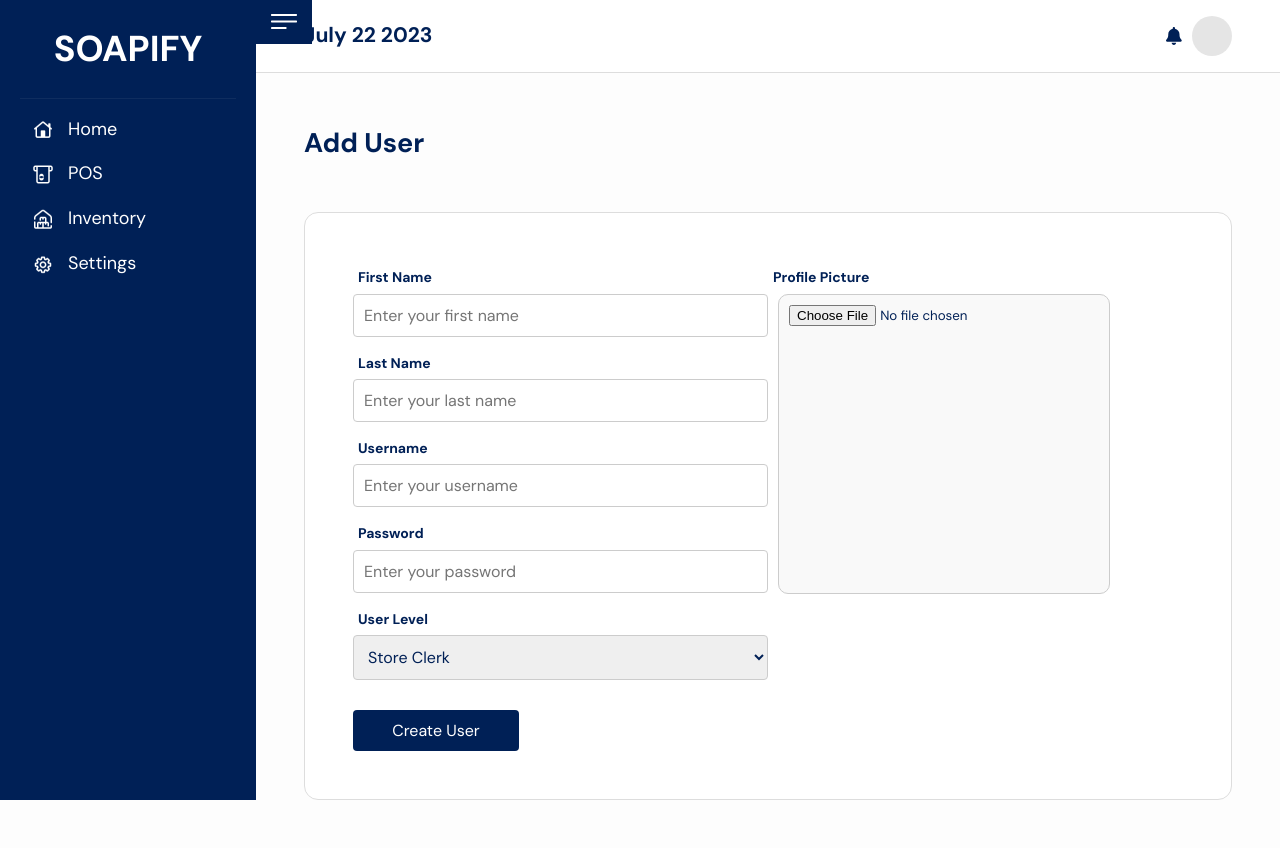
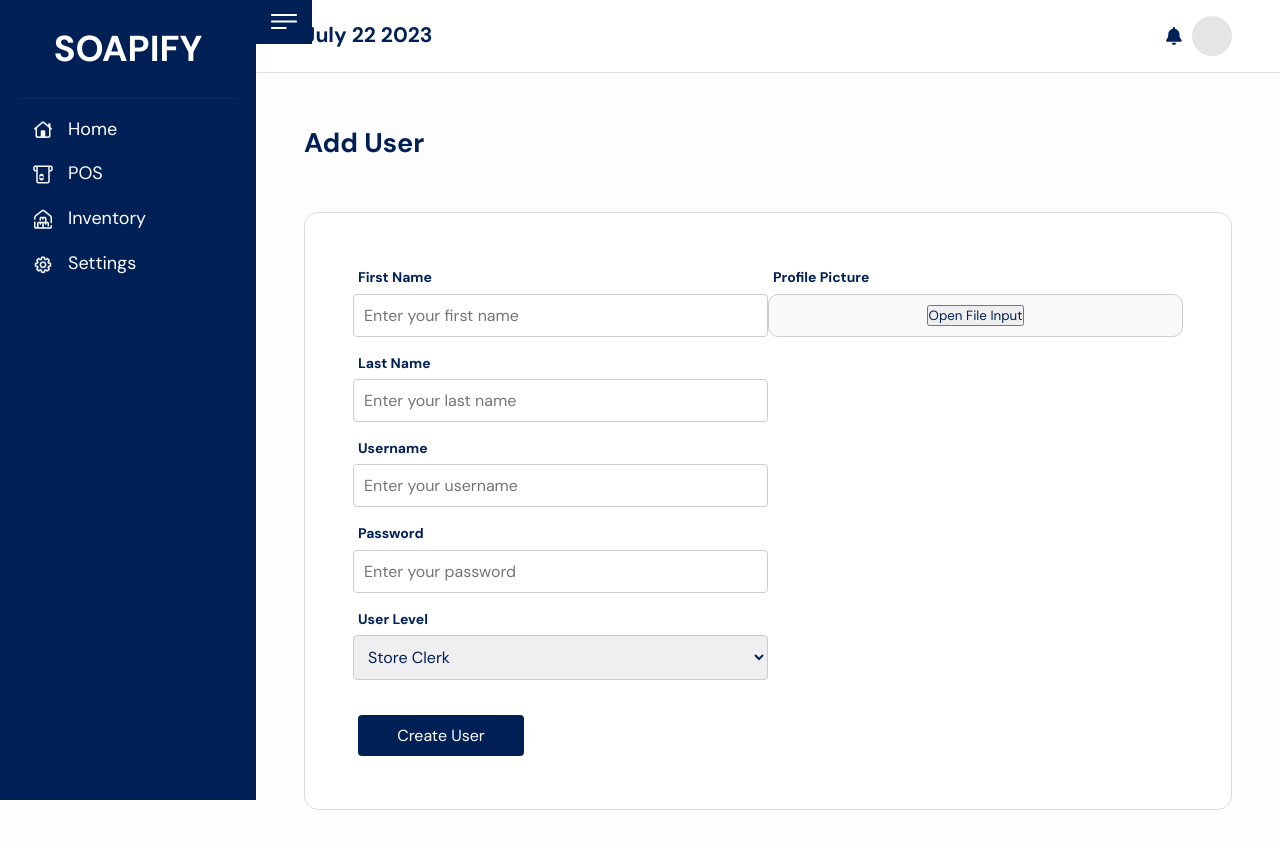
Before and after one commit to angeloeboy/soapify-frontend, a Next.js app: page /dashboard/user in a window 1280 px wide. Shown: the top 848 px of the page. Built offline with nearby package versions, Linux system fonts and the light colour scheme.

Commit message:
fixed centering of upload button

```diff
--- a/src/pages/dashboard/user/index.jsx
+++ b/src/pages/dashboard/user/index.jsx
@@ -1,4 +1,4 @@
-import React from "react";
+import React, { useRef } from "react";
 import DashboardLayout from "@/components/dashboardLayout";
 import PageTitle from "@/components/pageTitle";
 import StyledPanel from "@/components/styled-components/StyledPanel";
@@ -12,7 +12,7 @@ const Button = styled.button`
 	border-radius: 4px;
 	padding: 10px 20px;
 	border: none;
-  margin 5px;
+	margin: 5px;
 	font-size: 16px;
 	cursor: pointer;
 	width: 20%; /* Adjust the width to 20% */
@@ -21,14 +21,14 @@ const Button = styled.button`
 const Label = styled.label`
 	/* Label styles here */
 	display: block;
-  margin:5px;
+	margin: 5px;
 	font-size: 14px;
 	font-weight: bold;
 `;
 
 const TextField = styled.input`
 	/* TextField styles here */
-  width:100%;
+	width: 100%;
 	padding: 10px;
 	margin-bottom: 10px;
 	border: 1px solid #ccc;
@@ -53,14 +53,14 @@ const Option = styled.option`
 const Container = styled.div`
 	/* Container styles here */
 	display: flex;
-  justify-content:flex-start;
+	justify-content: flex-start;
 	height: 100%;
 `;
 
 const FieldContainer = styled.div`
 	/* FieldContainer styles here */
 	display: flex;
-  width:20%;
+	width: 20%;
 	flex-direction: column;
 	flex: 1;
 `;
@@ -70,22 +70,41 @@ width: 50%;
 
 const FileInput = styled.input.attrs({ type: "file" })`
 	/* File input styles here */
-      margin-left: 10px; /* Add some margin between label and input file */
-      display: flex;
-      height:300px;
+	/* margin-left: 10px; /* Add some margin between label and input file */
+	/* display: flex;
+	height: 300px;
 	align-items: center;
 	justify-content: center;
 	padding: 10px;
 	border: 1px solid #ccc;
 	border-radius: 10px;
 	background-color: #f9f9f9;
+	text-align: center;
+	width: 100%;
+	max-width: 300px;  */
+	padding: 20px;
+	display: none;
 `;
 
+const Centered = styled.div`
+	display: flex;
+	padding: 10px;
+	border: 1px solid #ccc;
+	border-radius: 10px;
+	background-color: #f9f9f9;
+	text-align: center;
+	justify-content: center;
+	align-items: center;
+`;
 
 const Test = () => {
+	const fileInput = useRef(null);
 	const router = useRouter();
 
-
+	const onButtonClick = () => {
+		// triggers the click event of the file input
+		fileInput.current.click();
+	};
 
 	return (
 		<DashboardLayout>
@@ -115,7 +134,10 @@ const Test = () => {
 
 					<ProfilePictureContainer>
 						<Label>Profile Picture</Label>
-              <FileInput />
+						<Centered>
+							<FileInput ref={fileInput} />
+							<button onClick={onButtonClick}>Open File Input</button>
+						</Centered>
 					</ProfilePictureContainer>
 				</Container>
 				<Button onClick={() => router.push("/dashboard")}>Create User</Button>
```
Lines whose indentation alone changed are shown as unchanged.
